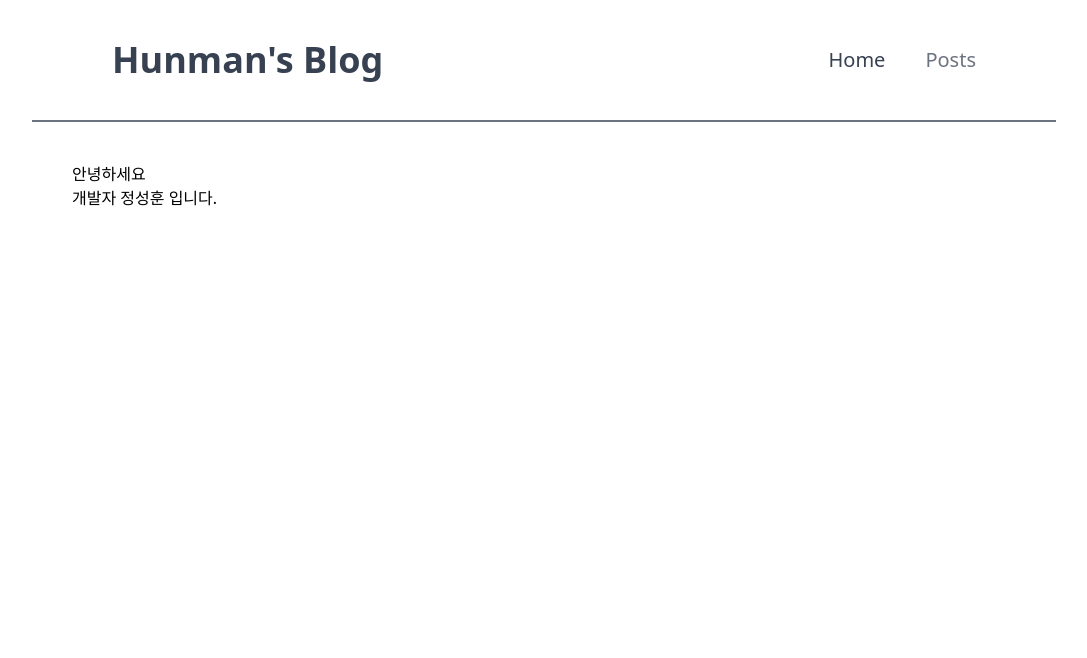
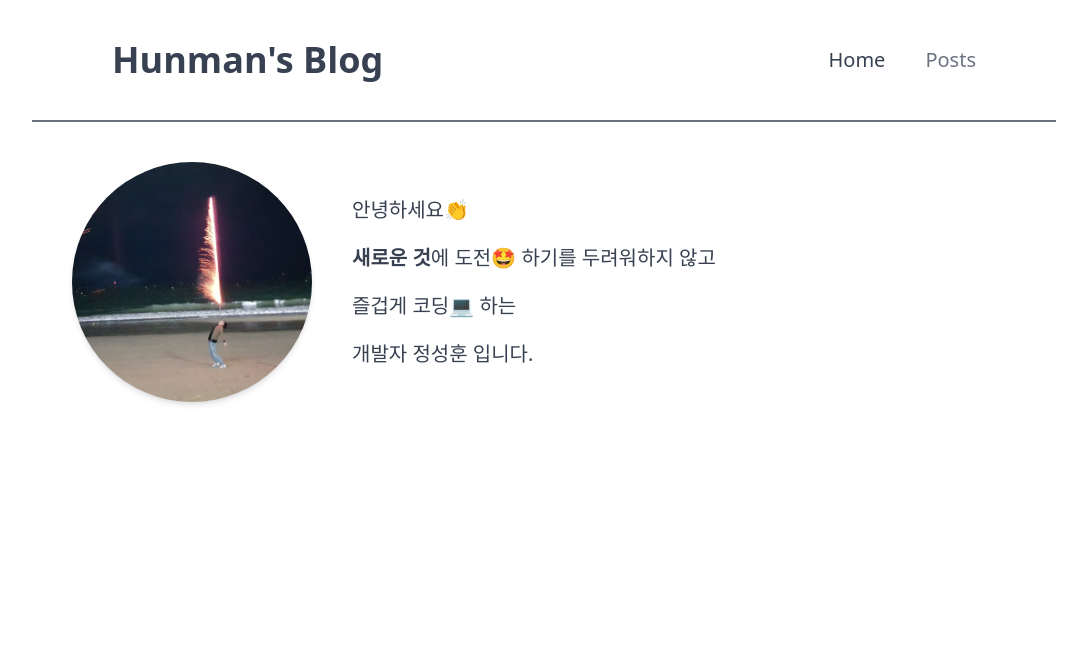
Before and after one commit to hunman89/hunman89-blog, a Gatsby site: page / in a window 1280 px wide. Shown: the top 658 px of the page, without its empty margins (96-1183 px from the left). Built offline with nearby package versions, Linux system fonts and the light colour scheme; Gatsby itself is replaced by a stand-in of ours.

Commit message:
add. main page css

```diff
--- a/src/components/layout.js
+++ b/src/components/layout.js
@@ -58,7 +58,7 @@ const Layout = ({ pageTitle, children }) => {
         </nav>
       </div>
       <div className="w-full xl:max-w-5xl m-auto">
-        <main className="p-10 w-2/3">{children}</main>
+        <main className="p-10">{children}</main>
       </div>
       <div className=" fixed bottom-5 right-5 sm:bottom-20 sm:right-20 xl:right-1/4 flex space-x-5">
         <button
--- a/src/pages/index.js
+++ b/src/pages/index.js
@@ -1,11 +1,30 @@
 import * as React from "react";
+import { StaticImage } from "gatsby-plugin-image";
 import Layout from "../components/layout";
 
 const IndexPage = () => {
   return (
     <Layout pageTitle="Main">
-      <p>안녕하세요</p>
-      <p>개발자 정성훈 입니다.</p>
+      <div className="sm:flex items-center justify-center sm:space-x-10">
+        <div className=" flex items-center justify-center">
+          <StaticImage
+            className=" w-60 aspect-square shadow-md rounded-full"
+            src="../images/hunman.jpg"
+            alt="hunman image"
+          />
+        </div>
+        <div className=" sm:space-y-5 pt-5 sm:pt-0 text-xl text-gray-700 w-full">
+          <div>안녕하세요👏</div>
+          <div>
+            <span className="font-bold">새로운 것</span>에 도전🤩 하기를
+            두려워하지 않고
+          </div>
+          <div>즐겁게 코딩💻 하는</div>
+          <div>
+            개발자 <span className="hover:text-purple-700">정성훈</span> 입니다.
+          </div>
+        </div>
+      </div>
     </Layout>
   );
 };
```
Also changed, not shown: src/images/hunman.jpg (added).
